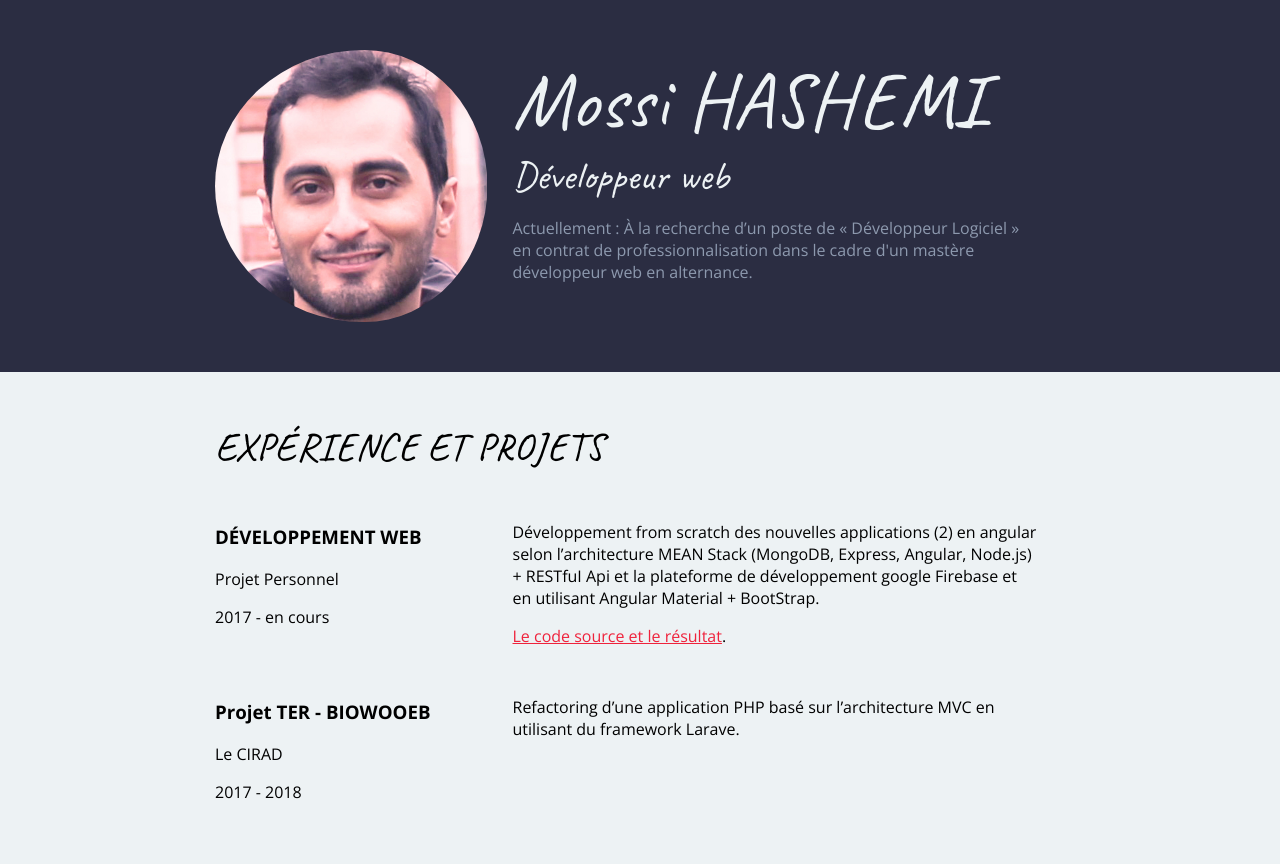
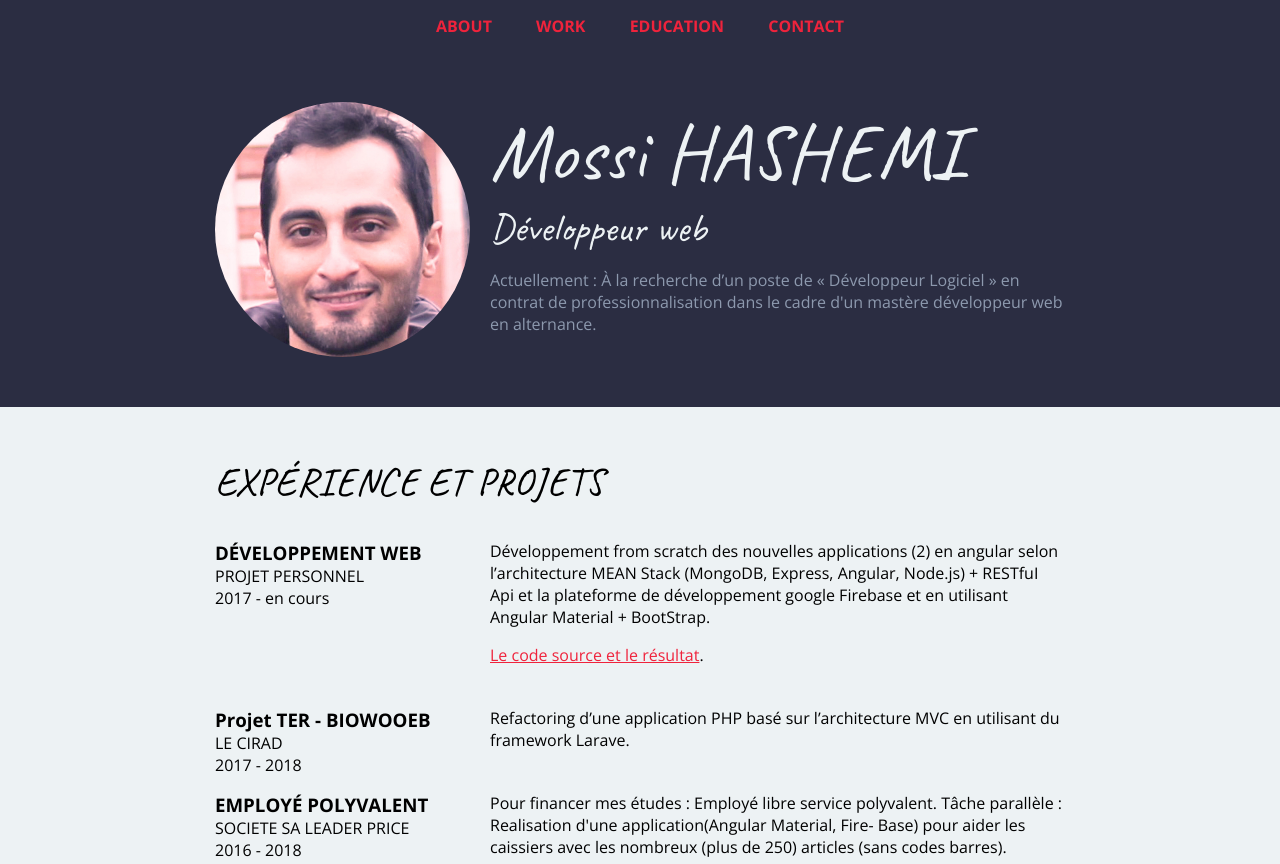
Before and after one commit to mossiXYZ/CV_HTML_CSS_Pure, a plain HTML site: page index.html in a window 1280 px wide. Shown: the top 864 px of the page. Drawn offline with nearby package versions, Linux system fonts and the light colour scheme.

Commit message:
add nav bar and some styling

```diff
--- a/css/styles.css
+++ b/css/styles.css
@@ -12,12 +12,6 @@ html {
     font-family: 'Open Sans', sans-serif;
     margin: 0;
   }
-  a {
-      color: #EF233C;
-  }
-  a:hover {
-      text-decoration: none;
-  }
   h1, h2 {
     font-family: 'Caveat', cursive;
     font-weight: 400;
@@ -29,6 +23,15 @@ html {
     font-size: 40px;
     margin-top: 0;
   }
+  h3 {
+    margin: 0;
+  }
+  a {
+    color: #EF233C;
+  }
+  a:hover {
+    text-decoration: none;
+  }
   .content-wrap {
     max-width: 950px;
     margin: 0 auto;
@@ -37,36 +40,32 @@ html {
   }
 
   .column-narrow {
-    width: 35%;
+    width: 30%;
     float: left;
-    padding-right: 3%;
-    min-height: 175px;
+
   }
   .column-wide {
-    width: 62%;
+    width: 70%;
     float: left;
-    min-height: 175px;
+    padding-left: 20px;
   }
 
+  .uppercase {
+    text-transform: uppercase;
+  }
 
 
   /* Header & Footer
   ------------------------------------*/
-  header,
-  footer {
+  header, footer {
     background: #2B2D42;
     color: #8D99AE;
   }
-  header h1,
-  header h2 {
+  header h1, header h2 {
       color: #EDF2F4;
       margin: 0;
   }
 
-  /* Header styles only */
-  header {
-    /*text-align: center;*/
-  }
   .profile-img {
     /*width: 300px;*/
     border-radius: 50%;
@@ -83,7 +82,19 @@ html {
     display: inline-block;
   }
 
+    /* Navigation
+  ------------------------------------*/
+  nav {
+    text-align: center;
+  }
 
+  nav a {
+    display: inline-block;
+    padding: 15px 20px;
+    text-decoration: none;
+    font-weight: 700;
+    text-transform: uppercase;
+  }
 
   /* Work Experience
   ------------------------------------*/
@@ -91,9 +102,21 @@ html {
       background: #EDF2F4;
   }
 
-
+  h3 ~ p {
+    margin: 0;
+  }
+  .job-description {
+    margin-bottom: 25px;
+  }
+  .job-description p:first-of-type{
+    margin-top: 0;
+  }
   /* Education
   ------------------------------------*/
   .education {
       background: #8D99AE;
   }
+
+  p + h3 {
+    margin-top: 50px;
+  }
--- a/index.html
+++ b/index.html
@@ -9,7 +9,14 @@
 </head>
 <body>
     <!-- // Intro -->
-    <header>
+    <header id="about">
+        <nav>
+            <a href="#about">About</a>
+            <a href="#work">Work</a>
+            <a href="#education">Education</a>
+            <a href="#contact">Contact</a>
+        </nav>
+
         <div class="content-wrap">
             <img class="profile-img column-narrow" src="assets/profile_image.jpg" alt="Mossi HASHEMI">
 
@@ -28,17 +35,17 @@
 
     <main>
         <!-- // Work Experience -->
-        <section class="work">
+        <section id="work" class="work">
             <div class="content-wrap">
                 <h2>EXPÉRIENCE ET PROJETS</h2>
 
                 <!-- Job Details -->
                 <div class="column-narrow">
                     <h3>DÉVELOPPEMENT WEB</h3>
-                    <p>Projet Personnel</p>
+                    <p class="uppercase">Projet Personnel</p>
                     <p>2017 - en cours</p>
                 </div>
-                <div class="column-wide">
+                <div class="column-wide job-description">
                   <p>Développement from scratch des nouvelles applications (2) en
                         angular selon l’architecture MEAN Stack (MongoDB, Express,
                         Angular, Node.js) + RESTfuI Api et la plateforme de
@@ -50,11 +57,11 @@
                 <!-- Job Details -->
                 <div class="column-narrow">
                     <h3>Projet TER - BIOWOOEB</h3>
-                    <p>Le CIRAD</p>
+                    <p class="uppercase"> Le CIRAD</p>
                     <p>2017 - 2018</p>
                 </div>
 
-                <div class="column-wide">
+                <div class="column-wide job-description">
                     <p>Refactoring d’une application PHP basé sur l’architecture MVC en
                             utilisant du framework Larave.</p>
                 </div>
@@ -62,10 +69,10 @@
                 <!-- Job Details -->
                 <div class="column-narrow">
                     <h3>EMPLOYÉ POLYVALENT</h3>
-                    <p>Societe SA Leader Price</p>
+                    <p class="uppercase">Societe SA Leader Price</p>
                     <p>2016 - 2018</p>
                 </div>
-                <div class="column-wide">
+                <div class="column-wide job-description">
                     <p>Pour financer mes études : Employé libre service polyvalent.
                             Tâche parallèle : Realisation d'une application(Angular Material, Fire-
                             Base) pour aider les caissiers avec les nombreux (plus de 250) articles
@@ -77,10 +84,10 @@
                 <!-- Job Details -->
                 <div class="column-narrow">
                         <h3>CONSULTANT EN INFORMATIQUE</h3>
-                        <p>Unilever</p>
+                        <p class="uppercase">Unilever</p>
                         <p>2011 - 2015</p>
                     </div>
-                    <div class="column-wide">
+                    <div class="column-wide job-description">
                         <p>Le service de support (Help Desk). <br>Analyse, design, conception et réalisation de portails internes
                             (HTML, CSS, BootStrap, JS, PHP, MYSQL)</p>
                         <p></p>
@@ -105,13 +112,13 @@
 
 
         <!-- // Education -->
-        <section class="education">
+        <section id="education" class="education">
             <div class="content-wrap">
                 <h2>FORMATION</h2>
 
                 <!-- School details -->
                 <h3>Faculté des Sciences de Montpellier</h3>
-                <h4>MASTER 1 - ARCHITECTURES ET INGÉNIERIE, 2017 - 2018</h4>
+                <p>MASTER 1 - ARCHITECTURES ET INGÉNIERIE, 2017 - 2018</p>
                 <p>Développement d’un méta-interpréteur ainsi qu’un méta-compilateur
                         de cLisp.</p>
                 <p>Programmation orientée agents (SMA)
@@ -124,24 +131,24 @@
                 </p>
 
                 <h3>Université Paul Valéry Montpellier 3</h3>
-                <h4>DIPLÔME UNIVERSITAIRE D’ÉTUDES FRANÇAISES, 2016 - 2017</h4>
+                <p>DIPLÔME UNIVERSITAIRE D’ÉTUDES FRANÇAISES, 2016 - 2017</p>
                 <p>Apprentissage de la langue française, avancé ou indépendant.</p>
 
                 <h3>Ecole supérieure Sadra - Téhéran, Iran</h3>
-                <h4>LICENCE GÉNIE LOGICIEL [BAC+4] INFORMATIQUE, 2008 - 2011</h4>
+                <p>LICENCE GÉNIE LOGICIEL [BAC+4] INFORMATIQUE, 2008 - 2011</p>
                 <p>Nombreux développements en C, C++, Java.</p>
 
                 <h3>Ecole supérieur
                         Nabi Akram - Tabriz, Iran</h3>
-                <h4>DIPLÔME D’ÉTUDES SUPÉRIEURES
-                        [BAC+2] EN LOGICIEL INFORMATIQUE, 2005 - 2008</h4>
+                <p>DIPLÔME D’ÉTUDES SUPÉRIEURES
+                        [BAC+2] EN LOGICIEL INFORMATIQUE, 2005 - 2008</p>
                 <p>Nombreux développements en C, C++, Java.</p>
             </div>
         </section>
     </main>
 
     <!-- // Footer & contact info -->
-    <footer>
+    <footer id="contact">
         <div class="content-wrap">
             <h2>Let's Keep in Touch!</h2>
 
```
